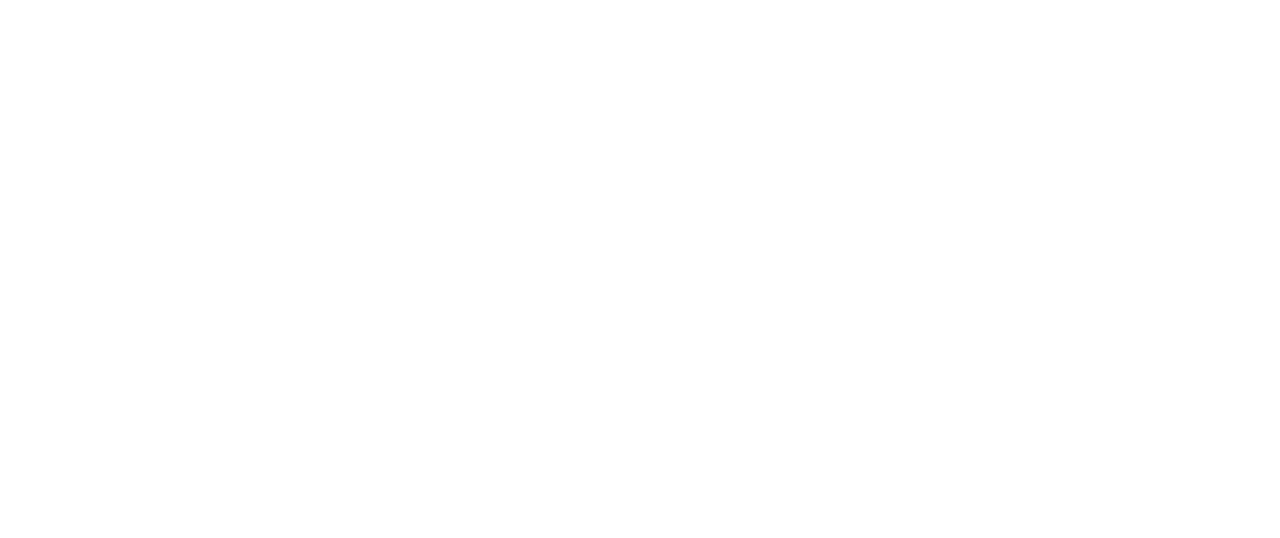
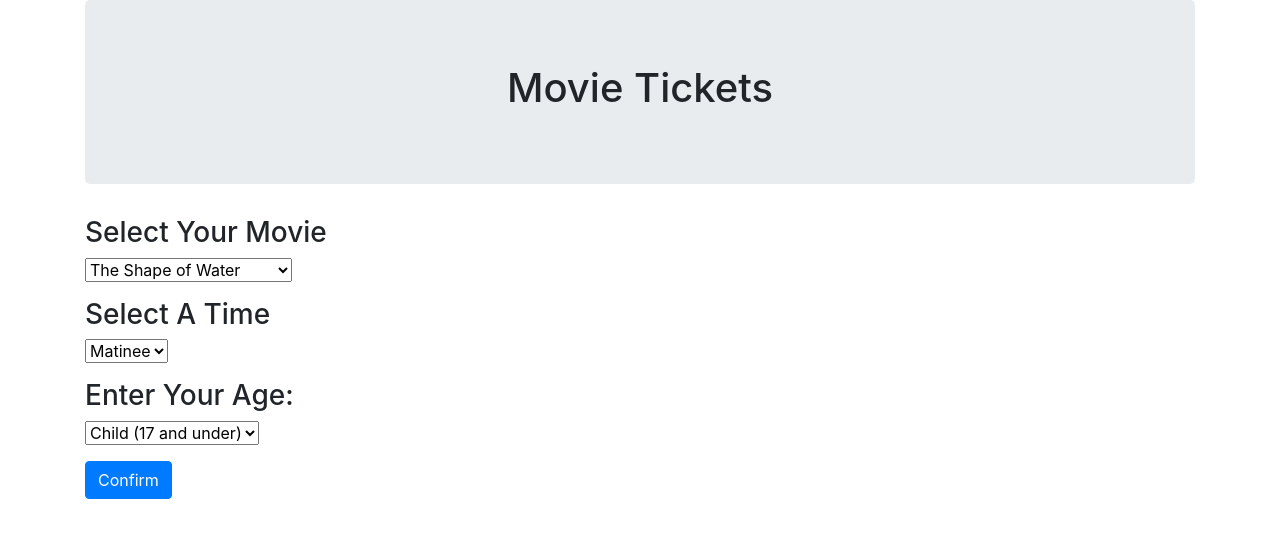
Before and after one commit to eswotinsky/movie-tickets, a plain HTML site: page index.html in a window 1280 px wide. Drawn offline with Linux system fonts and the light colour scheme.

Commit message:
add form w/ select menus

```diff
--- a/css/styles.css
+++ b/css/styles.css
@@ -0,0 +1,3 @@
+.jumbotron {
+  text-align: center;
+}
--- a/index.html
+++ b/index.html
@@ -9,6 +9,42 @@
     <title>Movie Tickets</title>
   </head>
   <body>
+    <div class="container">
+      <div class="jumbotron">
+        <h1>Movie Tickets</h1>
+      </div>
+    <form id="orderTicket">
+
+      <div class="form-group">
+        <h3>Select Your Movie</h3>
+        <select id="movieName">
+          <option value="shapeOfWater">The Shape of Water</option>
+          <option value="ladyBird">Lady Bird</option>
+          <option value="starWars">Star Wars: The Last Jedi</option>
+          <option value="kungFuHustle">Kung Fu Hustle</option>
+        </select>
+      </div>
+
+      <div class="form-group">
+          <h3>Select A Time</h3>
+          <select id="timeOfDay">
+            <option value="matineeShow">Matinee</option>
+            <option value="eveningShow">Evening</option>
+          </select>
+      </div>
+
+      <div class="form-group">
+        <h3>Enter Your Age:</h3>
+        <select id="userAge">
+          <option value="child">Child (17 and under)</option>
+          <option value="adult">Adult (18-64)</option>
+          <option value="senior">Senior (65+)</option>
+        </select>
+      </div>
+
+      <button type="submit" name="button" class = "btn btn-primary">Confirm</button>
+
+    </div>
 
   </body>
 </html>
--- a/js/scripts.js
+++ b/js/scripts.js
@@ -0,0 +1,28 @@
+//business end
+function Ticket(movieName, timeOfDay, userAge) {
+  this.movieName = movieName;
+  this.timeOfDay = timeOfDay;
+  this.userAge = userAge;
+  this.price = "";
+}
+
+
+
+//front end
+$(document).ready(function(){
+  $("form#orderTicket").submit(function(event){
+    event.preventDefault();
+
+    var movieName = $("#movieName").val();
+    var timeOfDay = $("#timeOfDay").val();
+    var userAge = $("#userAge").val();
+
+
+    var newTicket = new Ticket(movieName, timeOfDay, userAge);
+    console.log(newTicket);
+
+
+  })
+
+
+})
```
